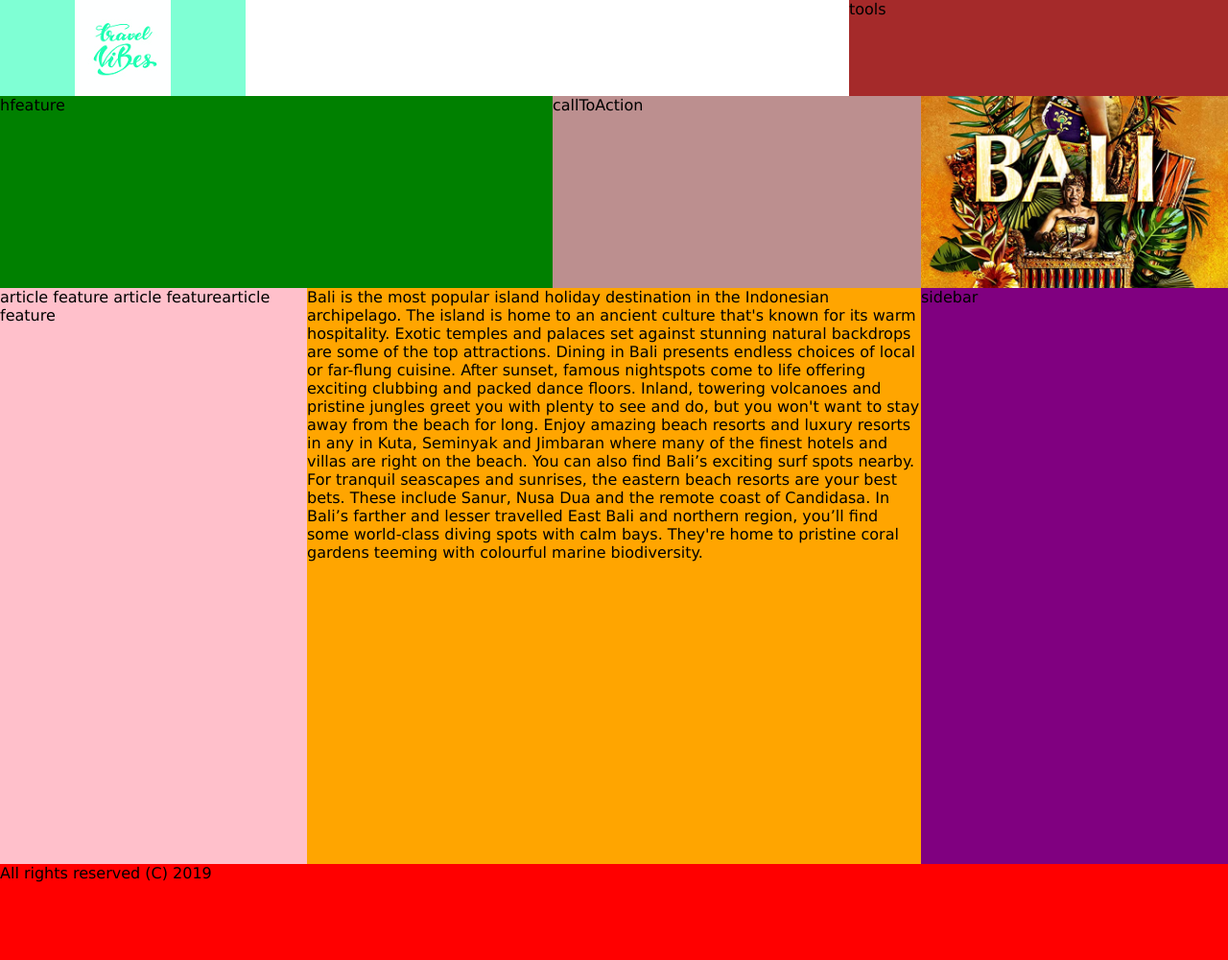
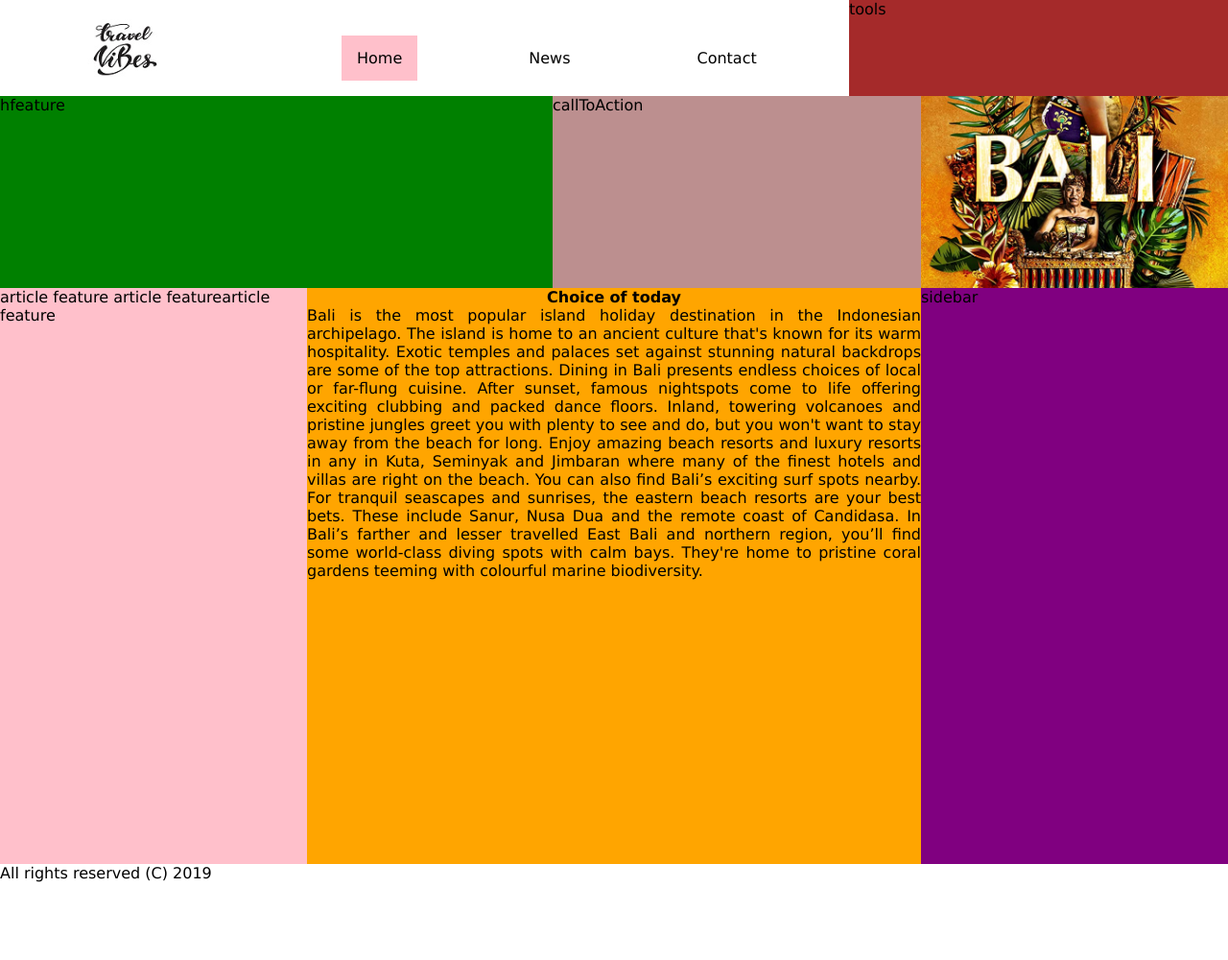
Before and after one commit to elinaosm/Travel, a plain HTML site: page index.html in a window 1280 px wide. Shown: the whole page at 96% size. Drawn offline with Linux system fonts and the light colour scheme.

Commit message:
css, index

```diff
--- a/index.html
+++ b/index.html
@@ -12,13 +12,20 @@
     <div class="header">
         <div class="logo"></div>
         <div class="nav">
+            <ul class="topnav">
+                <li><a class="active" href="#home">Home</a></li>
+                <li><a href="#news">News</a></li>
+                <li><a href="#contact">Contact</a></li>
+            </ul>
         </div>
         <div class="tools">tools</div></div>
     <div class="hero">
         <div class="hfeature">hfeature</div>
         <div class="callToAction">callToAction</div></div>
     <div class="afeature">article feature article featurearticle feature</div>
-    <div class="listing">Bali is the most popular island holiday destination in the Indonesian archipelago. The island is home to an ancient culture that's known for its warm hospitality. Exotic temples and palaces set against stunning natural backdrops are some of the top attractions. Dining in Bali presents endless choices of local or far-flung cuisine. After sunset, famous nightspots come to life offering exciting clubbing and packed dance floors. Inland, towering volcanoes and pristine jungles greet you with plenty to see and do, but you won't want to stay away from the beach for long. Enjoy amazing beach resorts and luxury resorts in any in Kuta, Seminyak and Jimbaran where many of the finest hotels and villas are right on the beach. You can also find Bali’s exciting surf spots nearby. For tranquil seascapes and sunrises, the eastern beach resorts are your best bets. These include Sanur, Nusa Dua and the remote coast of Candidasa. In Bali’s farther and lesser travelled East Bali and northern region, you’ll find some world-class diving spots with calm bays. They're home to pristine coral gardens teeming with colourful marine biodiversity.</div>
+    <div class="listing">
+       <div class="h1">Choice of today</div>
+        <p align="justify">Bali is the most popular island holiday destination in the Indonesian archipelago. The island is home to an ancient culture that's known for its warm hospitality. Exotic temples and palaces set against stunning natural backdrops are some of the top attractions. Dining in Bali presents endless choices of local or far-flung cuisine. After sunset, famous nightspots come to life offering exciting clubbing and packed dance floors. Inland, towering volcanoes and pristine jungles greet you with plenty to see and do, but you won't want to stay away from the beach for long. Enjoy amazing beach resorts and luxury resorts in any in Kuta, Seminyak and Jimbaran where many of the finest hotels and villas are right on the beach. You can also find Bali’s exciting surf spots nearby. For tranquil seascapes and sunrises, the eastern beach resorts are your best bets. These include Sanur, Nusa Dua and the remote coast of Candidasa. In Bali’s farther and lesser travelled East Bali and northern region, you’ll find some world-class diving spots with calm bays. They're home to pristine coral gardens teeming with colourful marine biodiversity.</p></div>
     <div class="footer">All rights reserved (C) 2019</div>
     <div class="ad"></div>
     <div class="sidebar">sidebar</div>
--- a/styles.css
+++ b/styles.css
@@ -45,9 +45,34 @@
   align-content: center;
 }
 
+ul.topnav {
+  list-style-type: none;
+  margin: 0;
+  padding: 0;
+  overflow: hidden;
+  background-color:white;
+}
+
+ul.topnav li {float: left;}
+
+ul.topnav li a {
+  display: block;
+  color: black;
+  text-align: justify;
+ /*padding: 14px 16px;*/
+  text-decoration: none;
+}
+
+ul.topnav li a:hover:not(.active) {background-color: whitesmoke;}
+
+ul.topnav li a.active {background-color: pink;}
+
+@media screen and (max-width: 2000px) {
+  ul.topnav li {float: left;}
+}
+
 .tools {
   grid-area: toolsPlacement;
-  background-color: brown;
 }
 .ad {
   grid-area: ad;
@@ -92,10 +117,13 @@
   grid-area: listing;
   background-color: orange;
   }
-
+.h1 {
+  text-align: center;
+  text-decoration: black;
+  font-weight: bold;
+}
 .footer {
   grid-area: footer;
-  background-color: red;
 }
 
     /* Tablet Stylesssssssssssss */
@@ -103,7 +131,7 @@
     /* and (max-width: 992px) */
     {
      body {
-       background-color: #F5CF8E; /* Yellow */
+       background-color: white;
      }
 
 .container {
@@ -165,6 +193,16 @@
   background-color: purple;
 }
 
+ul.topnav li {float: left; padding-top: 13px; padding-left: 15px;}
+
+ul.topnav li a {
+  display: block;
+  color: black;
+  text-align: justify;
+  padding: 14px 16px;
+  text-decoration: none;
+}
+
 
 
   /* Desktop Stylessssssssssss */
@@ -201,7 +239,6 @@
 }
 .logo {
   grid-area: logoPlacement;
-  background-color: aquamarine;
 }
 .nav {
   grid-area: navPlacement;
@@ -225,5 +262,15 @@
   display: grid;
   background-color: purple;
 }
-  }
+ul.topnav li {float: left; padding-top: 20px; padding-left: 100px;}
+
+ul.topnav li a {
+  display: block;
+  color: black;
+  text-align: justify;
+  padding: 14px 16px;
+  text-decoration: none;
 }
+
+}
+    }
```
